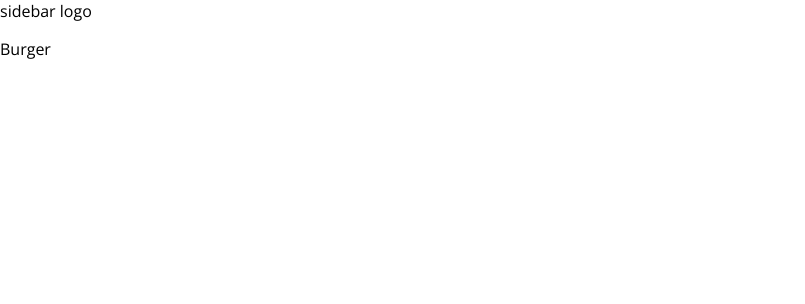
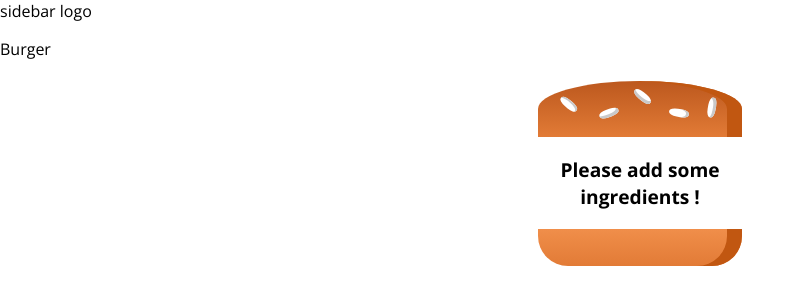
Before and after one commit to NumOne01/burgerApp, a React (Create React App) app: page / in a window 1280 px wide. Shown: the top 304 px of the page, without its empty margins (0-805 px from the left). Built offline with nearby package versions, Linux system fonts and the light colour scheme.

Commit message:
add state to BuildBurger

```diff
--- a/src/components/Burger/Burger.js
+++ b/src/components/Burger/Burger.js
@@ -3,13 +3,24 @@ import React from "react"
 import BurgerIngredient from "./BurgerIngredients/BurgerIngredient"
 import classes from "./Burger.module.css"
 
-const Burger = () => {
+const Burger = props => {
+	let transformedIngredients = Object.keys(props.ingredients)
+		.map(igKey =>
+			[...Array(props.ingredients[igKey])].map((_, i) => {
+				console.log(igKey)
+				return <BurgerIngredient type={igKey} key={igKey + i} />
+			})
+		)
+		.reduce((arr, el) => arr.concat(el), [])
+
+	if (transformedIngredients.length === 0)
+		transformedIngredients = <p>Please add some ingredients !</p>
+
 	return (
 		<div className={classes.Burger}>
-			{/* <BurgerIngredient type="bread-top" />
-			<BurgerIngredient type="cheese" />
-			<BurgerIngredient type="meat" />
-			<BurgerIngredient type="bread-bottom" /> */}
+			<BurgerIngredient type="bread-top" />
+			{transformedIngredients}
+			<BurgerIngredient type="bread-bottom" />
 		</div>
 	)
 }
--- a/src/containers/BurgerBuilder/BurgerBuilder.js
+++ b/src/containers/BurgerBuilder/BurgerBuilder.js
@@ -2,10 +2,18 @@ import React, { Component, Fragment } from "react"
 import Burger from "../../components/Burger/Burger"
 
 export default class BurgerBuilder extends Component {
+	state = {
+		ingredients: {
+			salad: 0,
+			meat: 0,
+			cheese: 0,
+			bacon: 0
+		}
+	}
 	render() {
 		return (
 			<Fragment>
-				<Burger />
+				<Burger ingredients={this.state.ingredients} />
 			</Fragment>
 		)
 	}
```
